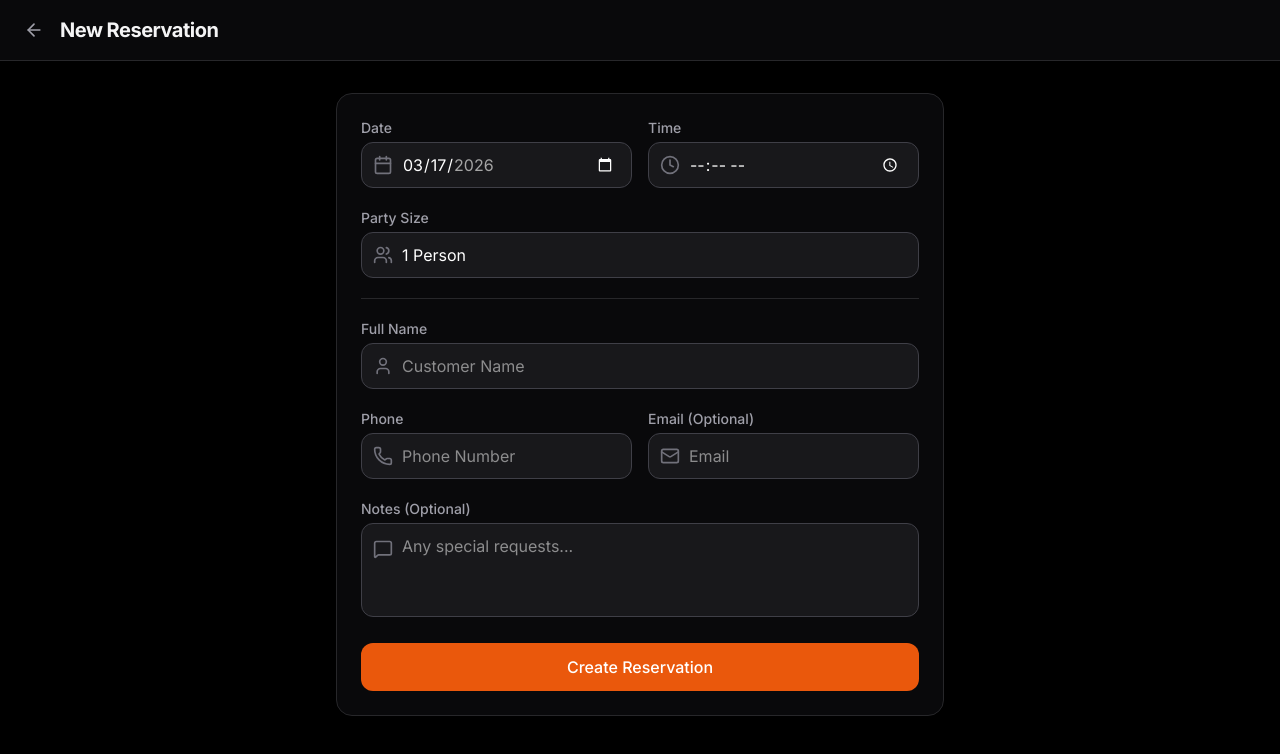
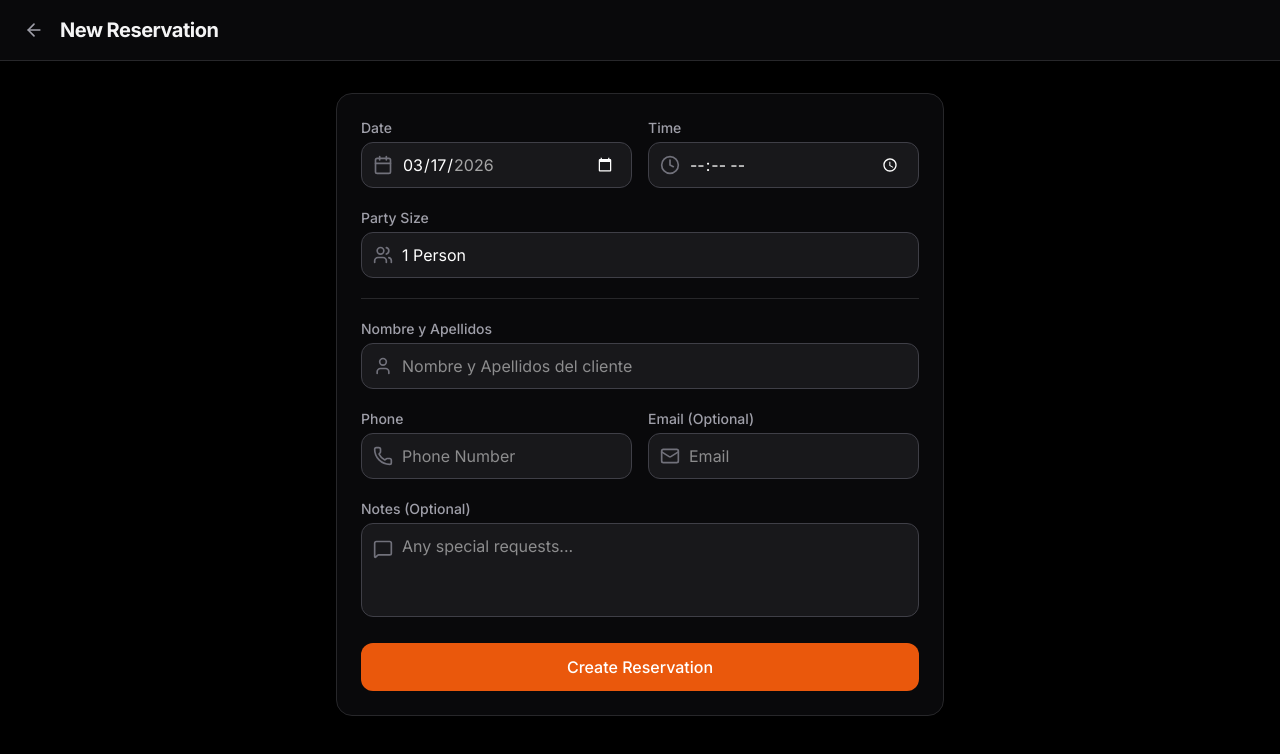
Before and after one commit to laurapiro17/abrasas-reservas, a Next.js app: page /admin/dashboard/new in a window 1280 px wide. Shown: the top 754 px of the page. Built offline with nearby package versions, Linux system fonts and the light colour scheme.

Commit message:
Fix syntax errors and update 'Nombre y Apellidos' labels

```diff
--- a/src/app/admin/dashboard/new/page.tsx
+++ b/src/app/admin/dashboard/new/page.tsx
@@ -117,10 +117,10 @@ export default function NewReservationPage() {
           <hr className="border-zinc-800" />
 
           <div>
-            <label className="block text-sm font-medium text-zinc-400 mb-1">Full Name</label>
+            <label className="block text-sm font-medium text-zinc-400 mb-1">Nombre y Apellidos</label>
             <div className="relative">
               <User className="absolute left-3 top-1/2 -translate-y-1/2 w-5 h-5 text-zinc-500" />
-              <input type="text" name="name" required placeholder="Customer Name" className={inputClass} />
+              <input type="text" name="name" required placeholder="Nombre y Apellidos del cliente" className={inputClass} />
             </div>
           </div>
 
--- a/src/app/api/availability/route.ts
+++ b/src/app/api/availability/route.ts
@@ -64,6 +64,7 @@ export async function GET(request: Request) {
     if (servicesError) throw servicesError;
     if (!services || services.length === 0) {
       return NextResponse.json({ availableTimes: [] });
+    }
 
     // 3. Fetch current reservations for that date to check overlaps
     const { data: reservations, error: reservationsError } = await supabase
--- a/src/components/BookingForm.tsx
+++ b/src/components/BookingForm.tsx
@@ -23,7 +23,7 @@ const step2Schema = step1Schema.extend({
 type Step1Data = z.infer<typeof step1Schema>;
 type BookingData = z.infer<typeof step2Schema>;
 
-export default function BookingForm() {
+export default function BookingForm({ whatsappNumber }: { whatsappNumber: string }) {
   const [step, setStep] = useState<1 | 2 | 3>(1);
   const [isChecking, setIsChecking] = useState(false);
   const [errorMsg, setErrorMsg] = useState("");
@@ -117,8 +117,8 @@ export default function BookingForm() {
 
   if (step === 3) {
     const data = form2.getValues();
-    const message = `Hello, I have a reservation for ${data.name} on ${data.date} at ${data.time} for ${data.partySize} people.`;
-    const whatsappLink = `https://wa.me/34123456789?text=${encodeURIComponent(message)}`;
+    const message = `Hola, tengo una reserva para ${data.name} el ${data.date} a las ${data.time} para ${data.partySize} personas.`;
+    const whatsappLink = `https://wa.me/${whatsappNumber}?text=${encodeURIComponent(message)}`;
 
     return (
       <div className="flex flex-col items-center justify-center py-8 text-center animate-in fade-in zoom-in duration-300">
@@ -259,7 +259,7 @@ export default function BookingForm() {
             <div className="relative">
               <User className="absolute left-3 top-1/2 -translate-y-1/2 w-5 h-5 text-zinc-500" />
               <input
-                placeholder="Full Name"
+                placeholder="Nombre y Apellidos"
                 {...form2.register("name")}
                 className="w-full bg-surface border border-border rounded-xl py-3 pl-10 pr-4 text-zinc-100 focus:outline-none focus:ring-2 focus:ring-brand/50 focus:border-brand transition-all"
               />
```
